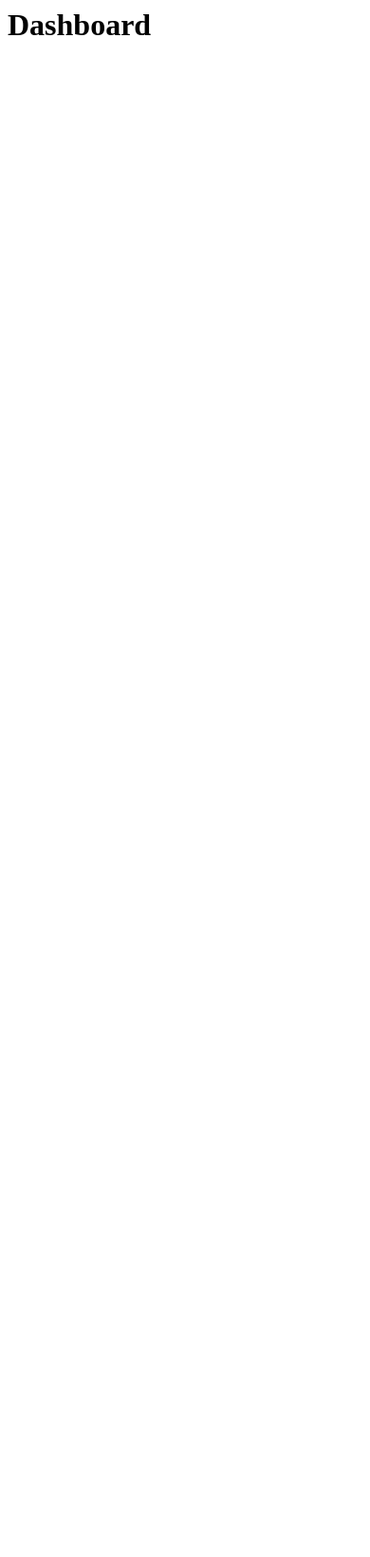
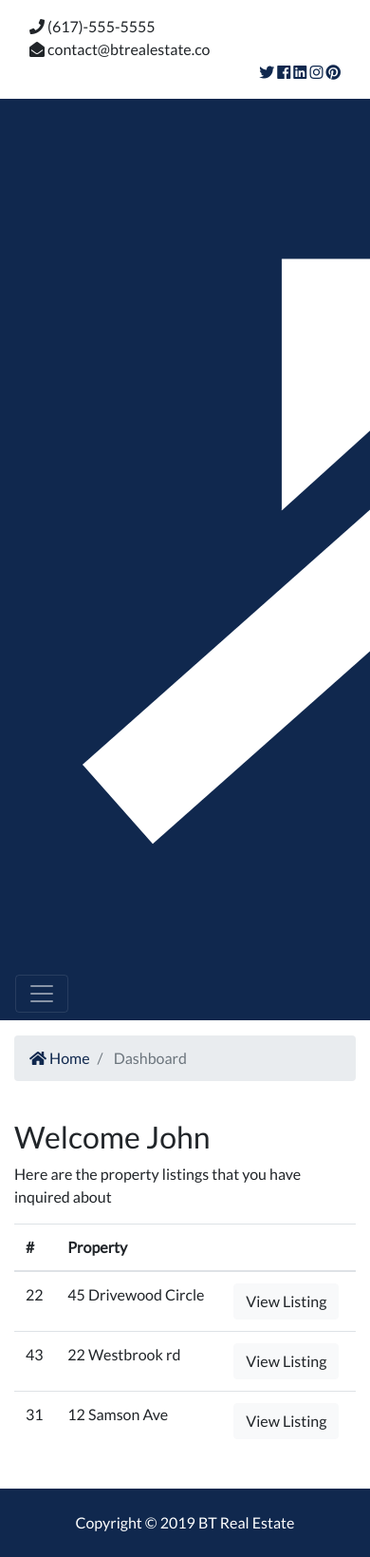
Before and after one commit to tomikarikj/btrealestate, a Django app: page /accounts/dashboard in a window 390 px wide; the page is wider, and only the part inside the window is pictured. Before the commit the part shown is almost empty. Shown: that part at 95% size. Before the commit the page ends 37 px from the top of that part, so only its background shows below. Run offline with Django 3.2, Linux system fonts and the light colour scheme; some libraries are stand-ins or nearby versions.

Commit message:
Created the dashboard template

```diff
--- a/templates/accounts/dashboard.html
+++ b/templates/accounts/dashboard.html
@@ -1 +1,63 @@
-<h1>Dashboard</h1>
+{% extends 'base.html' %}
+{% block content %}
+<!-- Breadcrumb -->
+<section id="bc" class="mt-3">
+  <div class="container">
+    <nav aria-label="breadcrumb">
+      <ol class="breadcrumb">
+        <li class="breadcrumb-item">
+          <a href="{% url 'index' %}">
+            <i class="fas fa-home"></i> Home</a>
+        </li>
+        <li class="breadcrumb-item active"> Dashboard</li>
+      </ol>
+    </nav>
+  </div>
+</section>
+
+<!-- Alerts -->
+{% include 'partials/_alerts.html' %}
+
+<section id="dashboard" class="py-4">
+  <div class="container">
+    <div class="row">
+      <div class="col-md-12">
+        <h2>Welcome John</h2>
+        <p>Here are the property listings that you have inquired about</p>
+        <table class="table">
+          <thead>
+            <tr>
+              <th scope="col">#</th>
+              <th scope="col">Property</th>
+              <th></th>
+            </tr>
+          </thead>
+          <tbody>
+            <tr>
+              <td>22</td>
+              <td>45 Drivewood Circle</td>
+              <td>
+                <a class="btn btn-light" href="#">View Listing</a>
+              </td>
+            </tr>
+            <tr>
+              <td>43</td>
+              <td>22 Westbrook rd</td>
+              <td>
+                <a class="btn btn-light" href="#">View Listing</a>
+              </td>
+            </tr>
+            <tr>
+              <td>31</td>
+              <td>12 Samson Ave</td>
+              <td>
+                <a class="btn btn-light" href="#">View Listing</a>
+              </td>
+            </tr>
+          </tbody>
+        </table>
+      </div>
+    </div>
+  </div>
+</section>
+{% endblock %}
```
